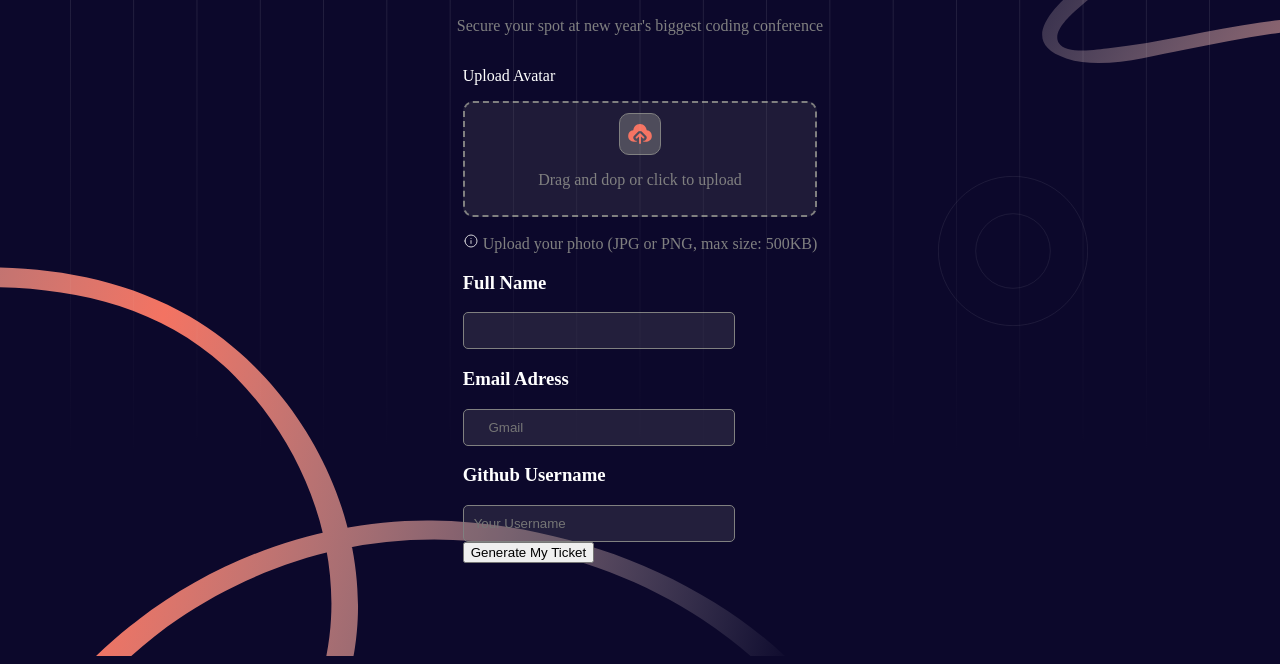
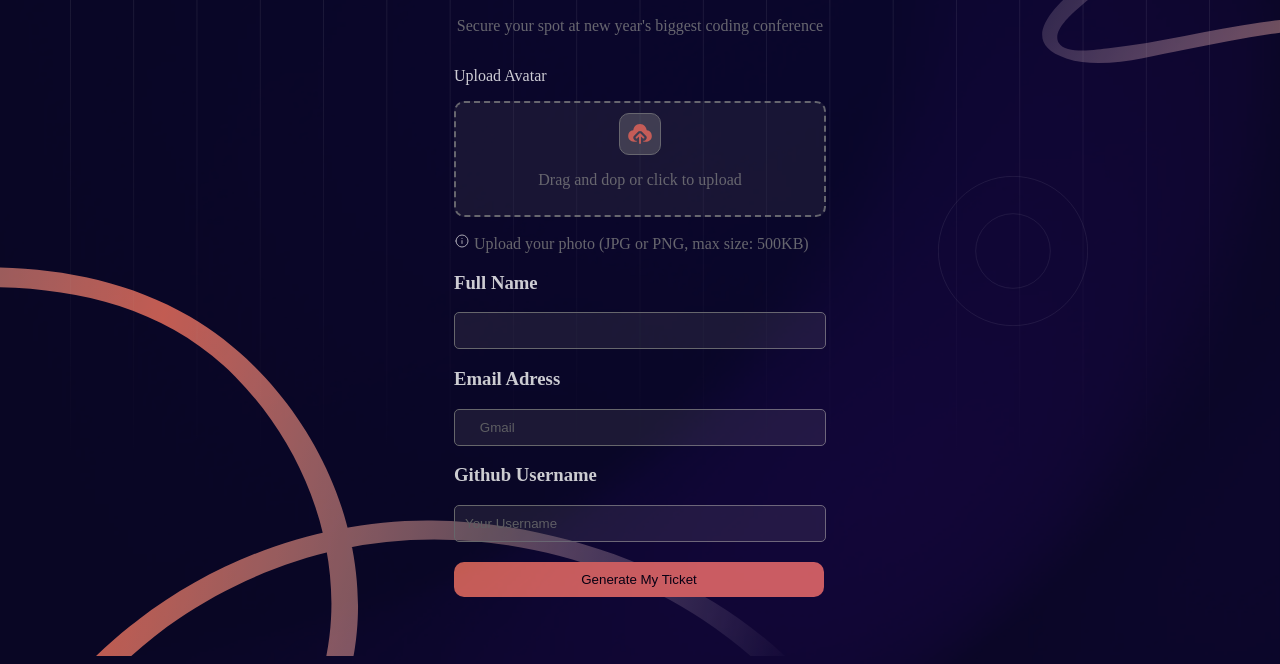
Before and after one commit to sabakupatadze/conference-ticket-generator-main, a plain HTML site: page index.html in a window 1280 px wide. Shown: the part 144-808 px from the top of the page. Drawn offline with Linux system fonts and the light colour scheme.

Commit message:
Add files via upload

```diff
--- a/hello.css
+++ b/hello.css
@@ -53,6 +53,7 @@ h3{
 .lines{
     position: absolute;
     height: 100vh;
+    z-index: -1;
 }
 .bottom{
     position: absolute;
@@ -66,3 +67,31 @@ h3{
     right: 0;
     z-index: -1;
 }
+button{
+    background-color:  hsl(7, 86%, 67%) ;
+    border: none;
+    width: 370px;
+    margin-top: 20px;
+    padding: 10px;
+    border-radius: 10px;
+}
+input{
+    width: 350px;
+}
+
+
+button:hover{
+    background-color:  rgba(255, 0, 0, 0.842);
+    color: white;
+    cursor: pointer;
+
+}
+.background{
+    position: absolute;
+    height: 100vh;
+    width: 100%;
+
+    opacity: 0.2;
+
+    pointer-events: none;
+}
--- a/index.html
+++ b/index.html
@@ -7,6 +7,7 @@
     <link rel="stylesheet" href="hello.css" />
   </head>
   <body>
+    <img class="background" src="assets/images/background-desktop.png" alt="" />
     <img class="top" src="assets/images/pattern-squiggly-line-top.svg" alt="" />
     <img
       class="bottom"
```
